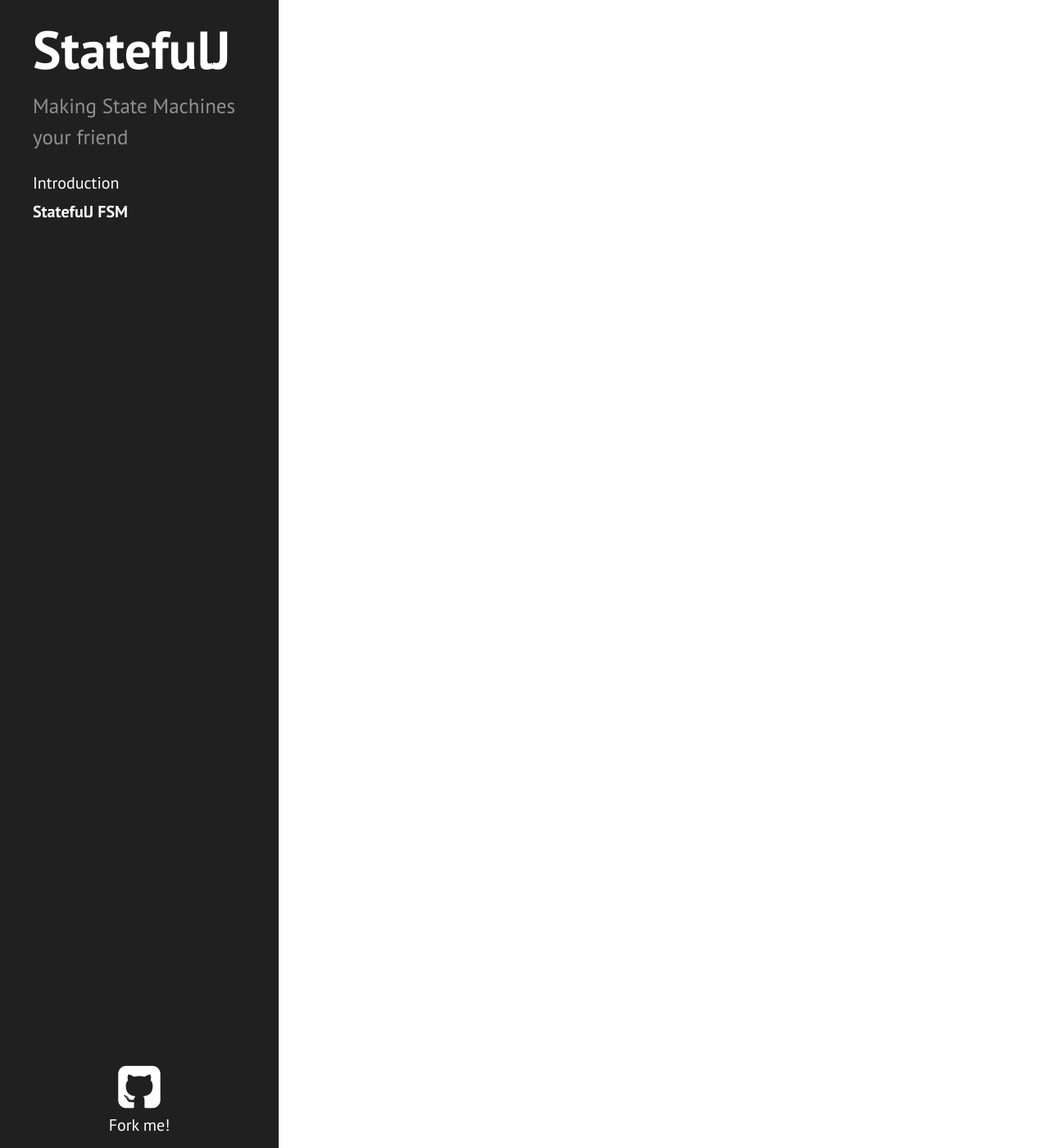
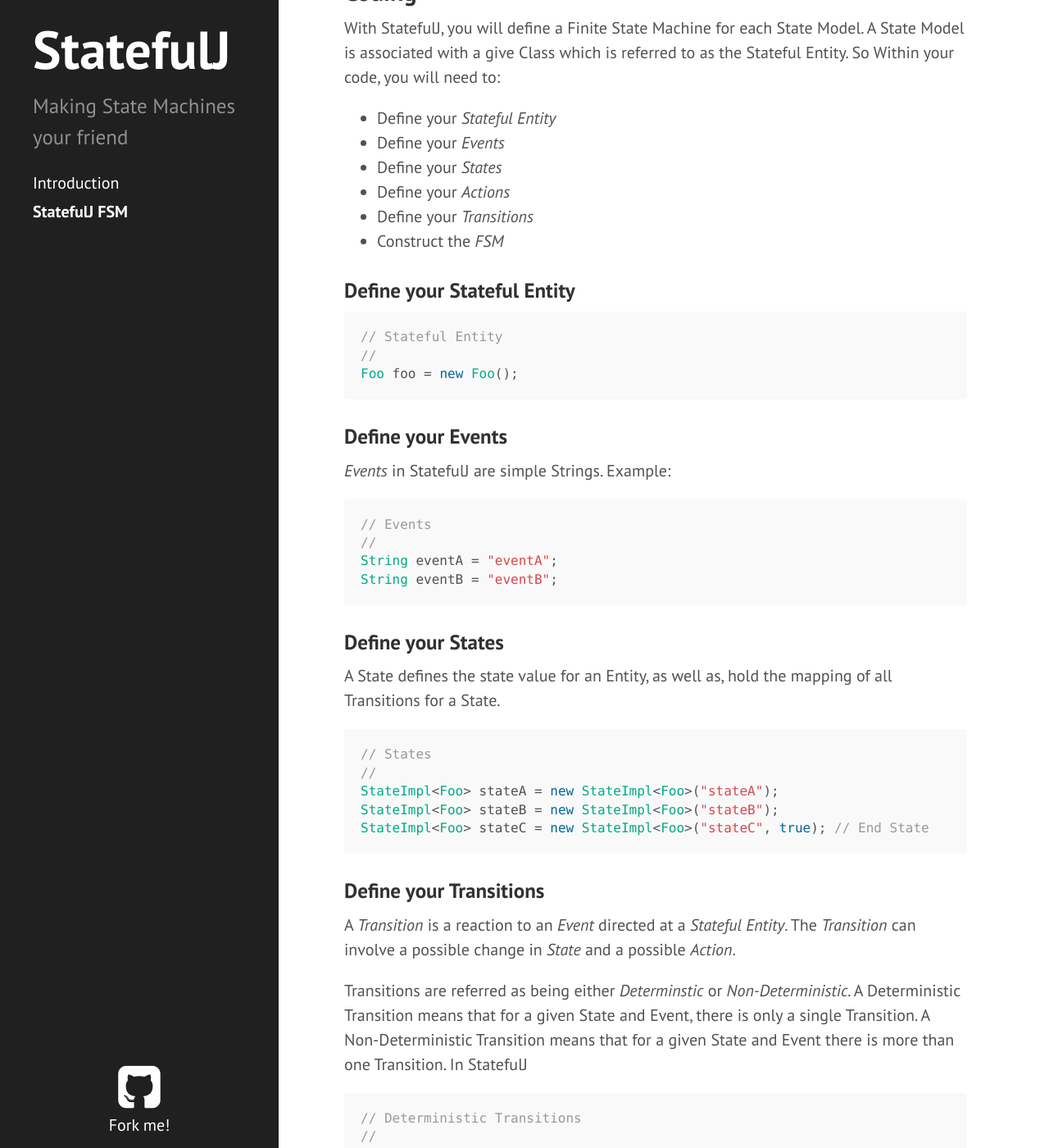
Before and after one commit to statefulj/statefulj, a Jekyll site: the page built from z03-fsm.md, in a window 1280 px wide and 1400 px high, scrolled down 558 px. Shown: the whole window at 82% size. Built offline with Jekyll 4.4.1, drawn with Linux system fonts in a browser that asks for light colours; Markdown is read by kramdown in place of the engine named in the settings; some of the changed text lies outside the part shown.

Commit message:
Latest site changes

````diff
--- a/z03-fsm.md
+++ b/z03-fsm.md
@@ -3,16 +3,116 @@ layout: page
 title: StatefulJ FSM
 ---
 
-StatefulJ FSM provides a Finite State Machine implementation with support for non-deterministic Transitions
+The *StatefulJ FSM* library is a dependency free, Finite State Machine implementation with support for *Non-Determinstic Transitions*.
 
 ## Installation
 
 Include the FSM jar into your Maven build:
 
 ```xml
-	<dependency>
-		<groupId>org.statefulj</groupId>
-		<artifactId>statefulj-fsm</artifactId>
-		<version>{{ site.version }}</version>
-	</dependency>
+<dependency>
+	<groupId>org.statefulj</groupId>
+	<artifactId>statefulj-fsm</artifactId>
+	<version>{{ site.version }}</version>
+</dependency>
 ```
+
+Or if you are feeling adventurous, you can [download and build the latest from source](https://github.com/statefulj/statefulj).
+
+## Coding
+
+With StatefulJ, you will define a Finite State Machine for each State Model.  A State Model is associated with a give Class which is referred to as the Stateful Entity.  So Within your code, you will need to:
+
+* Define your *Stateful Entity*
+* Define your *Events*
+* Define your *States*
+* Define your *Actions*
+* Define your *Transitions*
+* Construct the *FSM*
+
+### Define your Stateful Entity
+
+
+```java
+// Stateful Entity
+//
+Foo foo = new Foo();
+```
+
+### Define your Events
+
+*Events* in StatefulJ are simple Strings.  Example:
+
+```java
+// Events
+//
+String eventA = "eventA";
+String eventB = "eventB";
+```
+
+### Define your States
+
+A State defines the state value for an Entity, as well as, hold the mapping of all Transitions for a State.
+
+```java
+// States
+//
+StateImpl<Foo> stateA = new StateImpl<Foo>("stateA");
+StateImpl<Foo> stateB = new StateImpl<Foo>("stateB");
+StateImpl<Foo> stateC = new StateImpl<Foo>("stateC", true); // End State
+```
+
+### Define your Transitions
+
+A *Transition* is a reaction to an *Event* directed at a *Stateful Entity*.  The *Transition* can involve a possible change in *State* and a possible *Action*.
+
+Transitions are referred as being either *Determinstic* or *Non-Deterministic*.  A Deterministic Transition means that for a given State and Event, there is only a single Transition. A Non-Deterministic Transition means that for a given State and Event there is more than one Transition.  In StatefulJ
+
+```java
+// Deterministic Transitions
+//
+stateA.addTransition(
+	eventA,
+	new DeterministicTransitionImpl<Object>(stateB, actionA));
+
+stateB.addTransition(
+	eventB,
+	new DeterministicTransitionImpl<Object>(stateC, actionB));
+```
+
+```
+		// FSM
+		//
+		MemoryPersisterImpl<Object> persister = new MemoryPersisterImpl<Object>(stateful, stateA);
+		FSM<Object> fsm = new FSM<Object>("SimpleFSM", persister);
+
+		// Verify that on eventA, we transition to StateB and verify
+		// that we call actionA with the correct arg
+		//
+		Object arg = new Object();
+		State<Object> current = fsm.onEvent(stateful, eventA, arg);
+		assertEquals(stateB, current);
+		assertFalse(current.isEndState());
+		verify(actionA).execute(stateful, eventA, arg);
+		verify(actionB, never()).execute(stateful, eventA, arg);
+
+		reset(actionA);
+
+		// Verify that on eventA from StateB, that nothing happened
+		//
+		current = fsm.onEvent(stateful, eventA, arg);
+		assertEquals(stateB, current);
+		assertFalse(current.isEndState());
+		verify(actionA, never()).execute(stateful, eventA, arg);
+		verify(actionB, never()).execute(stateful, eventA, arg);
+
+		// Verify that on eventB from StateB, we transition to stateC - the endState, and
+		// call actionB with the correct args
+		//
+		current = fsm.onEvent(stateful, eventB, arg);
+		assertEquals(stateC, current);
+		assertTrue(current.isEndState());
+		verify(actionA, never()).execute(stateful, eventB, arg);
+		verify(actionB).execute(stateful, eventB, arg);
+
+```
````
Also changed, not shown: index.md (+6 -3 lines), 4 other files.
